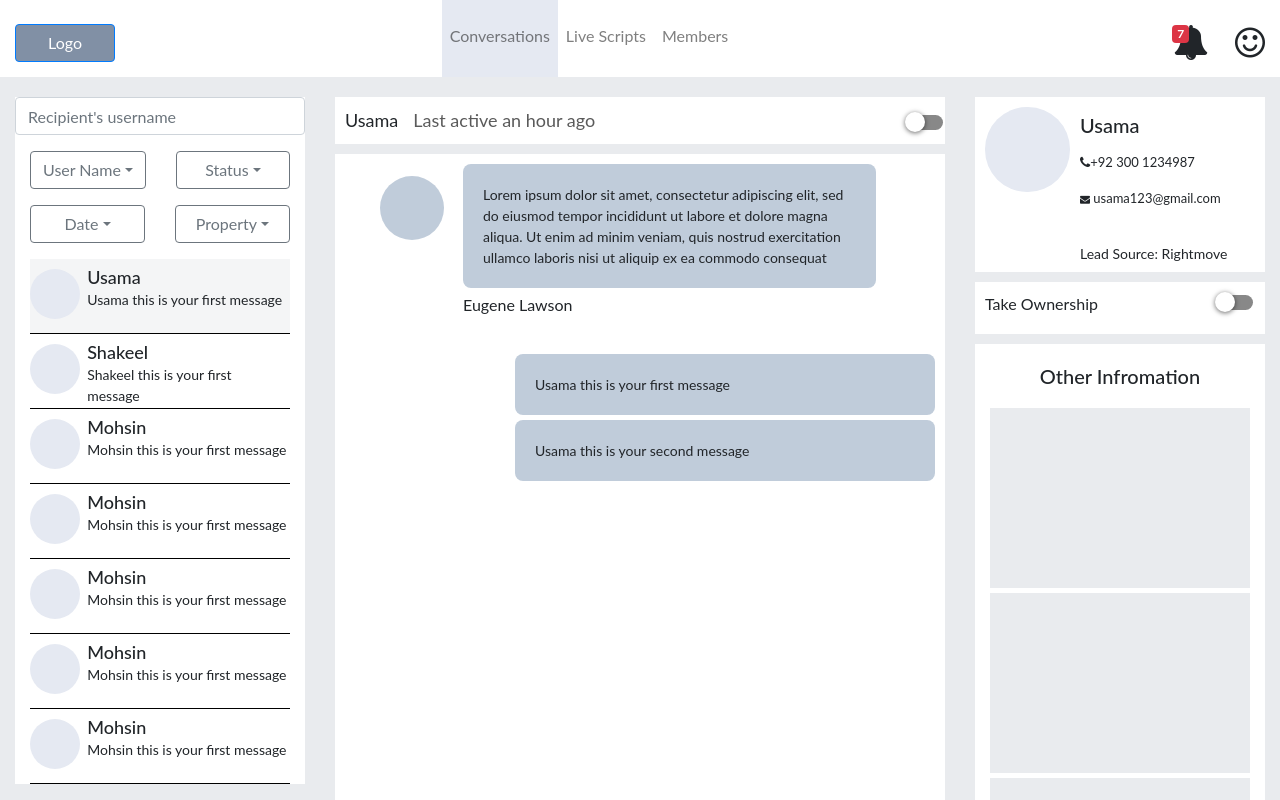
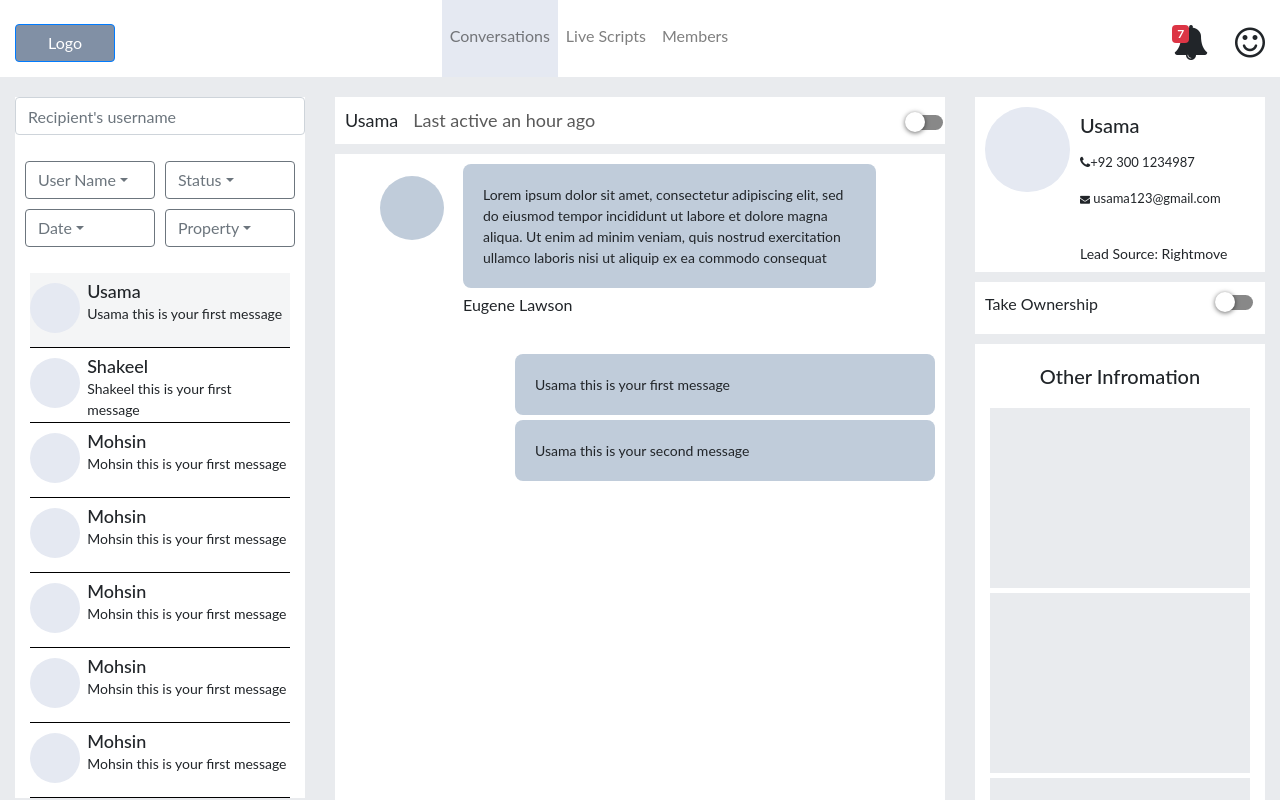
Before and after one commit to Shakeel-Ur-Rehman/marvel-chat, a React (Create React App) app: page / in a window 1280 px wide. Shown: the top 800 px of the page. Built offline with nearby package versions, Linux system fonts and the light colour scheme.

Commit message:
updated Dropdown component styling

```diff
--- a/src/App.css
+++ b/src/App.css
@@ -1,12 +1,35 @@
 
+#username{
+  width: 100%;
+  text-align: left;
+}
+#username:hover{
+  color: #47525E;
+  background: unset
+}
 #status{
   width: 100%;
+  text-align: left;
+}
+#status:hover{
+  color: #47525E;
+  background: unset
 }
 #date{
   width: 100%;
+  text-align: left;
+}
+#date:hover{
+  color: #47525E;
+  background: unset
 }
 #property{
   width: 100%;
+  text-align: left;
+}
+#property:hover{
+  color: #47525E;
+  background: unset
 }
 .App-logo {
   animation: App-logo-spin infinite 20s linear;
--- a/src/components/Dropdowns.js
+++ b/src/components/Dropdowns.js
@@ -7,11 +7,13 @@ export default function Dropdowns() {
     <div>
       <Container>
       <Row>
-        <Col>
-    <InputGroup className="mb-3">
+        <Col style={{padding:"10px"}}>
+    <InputGroup >
     <DropdownButton
       variant="outline-secondary"
+      style={{width:"100%"}}
       title="User Name"
+      id="username"
 
     >
       <Dropdown.Item href="#">Action</Dropdown.Item>
@@ -22,7 +24,8 @@ export default function Dropdowns() {
     </DropdownButton>
   </InputGroup>
   </Col>
-  <Col>  <InputGroup className="mb-3">
+  <Col style={{padding:"10px 10px 10px 0px"}}>
+      <InputGroup >
     <DropdownButton
       variant="outline-secondary"
       title="Status"
@@ -39,8 +42,8 @@ export default function Dropdowns() {
   </Col>
   </Row>
   <Row>
-    <Col>
-  <InputGroup className="mb-3">
+    <Col style={{padding: "0px 10px 10px 10px"}}>
+  <InputGroup >
   <DropdownButton
     variant="outline-secondary"
     title="Date"
@@ -55,7 +58,7 @@ export default function Dropdowns() {
   </DropdownButton>
 </InputGroup>
 </Col>
-<Col>
+<Col  style={{padding: "0px 10px 10px 0px"}}>
 <InputGroup className="mb-3">
 <DropdownButton
   variant="outline-secondary"
```
